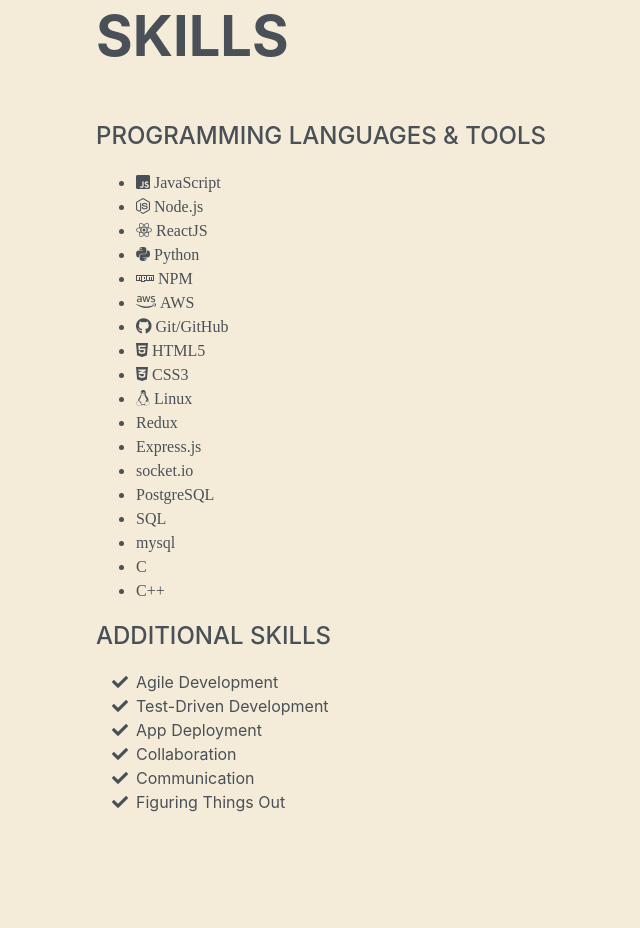
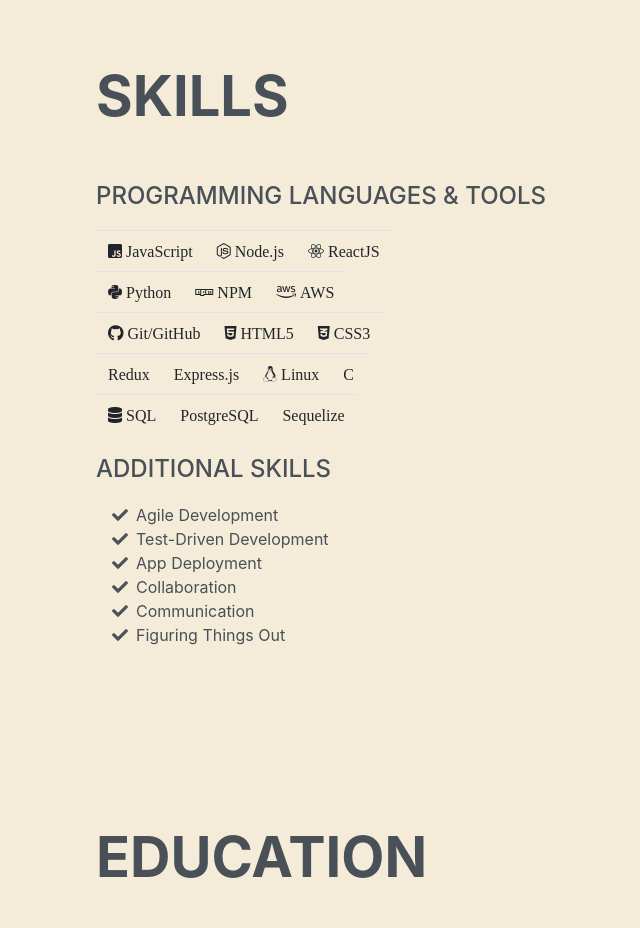
Before and after one commit to kennethkoch/kennykoch.com, a Gatsby site: page / in a window 1280 px wide. Shown: the part 1648-2576 px from the top of the page, without its empty margins (224-864 px from the left). Built offline with nearby package versions, Linux system fonts and the light colour scheme; Gatsby itself is replaced by a stand-in of ours; a web font is replaced by a local one.

Commit message:
changing layouts

```diff
--- a/src/pages/index.js
+++ b/src/pages/index.js
@@ -89,62 +89,41 @@
           <div className="subheading mb-3">
             Programming Languages &amp; Tools
           </div>
-          <ul>
-            <li>
-              <i className="fab fa-js-square"> JavaScript</i>
-            </li>
-            <li>
-              <i className="fab fa-node-js"> Node.js</i>
-            </li>
-            <li>
-              <i className="fab fa-react"> ReactJS</i>
-            </li>
-            <li>
-              <i className="fab fa-python"> Python</i>
-            </li>
-            <li>
-              <i className="fab fa-npm"> NPM </i>
-            </li>
-            <li>
-              <i className="fab fa-aws"> AWS</i>
-            </li>
-            <li>
-              <i className="fab fa-github"> Git/GitHub</i>
-            </li>
-            <li>
-              <i className="fab fa-html5"> HTML5</i>
-            </li>
-            <li>
-              <i className="fab fa-css3-alt"> CSS3</i>
-            </li>
-            <li>
-              <i className="fab fa-linux"> Linux</i>
-            </li>
-            <li>
-              <i className="fab"> Redux</i>
-            </li>
-            <li>
-              <i className="fab"> Express.js</i>
-            </li>
-            <li>
-              <i className="fab"> socket.io</i>
-            </li>
-            <li>
-              <i className="fab"> PostgreSQL</i>
-            </li>
-            <li>
-              <i className="fab"> SQL</i>
-            </li>
-            <li>
-              <i className="fab"> mysql</i>
-            </li>
-            <li>
-              <i className="fab"> C</i>
-            </li>
-            <li>
-              <i className="fab"> C++</i>
-            </li>
-          </ul>
+          <table className="table">
+            <tbody>
+              <tr>
+                <td className="fab fa-js-square"> JavaScript</td>
+                <td className="fab fa-node-js"> Node.js</td>
+                <td className="fab fa-react"> ReactJS</td>
+              </tr>
+
+              <tr>
+                <td className="fab fa-python"> Python</td>
+                <td className="fab fa-npm"> NPM </td>
+                <td className="fab fa-aws"> AWS</td>
+              </tr>
+              <tr>
+                <td className="fab fa-github"> Git/GitHub</td>
+                <td className="fab fa-html5"> HTML5</td>
+                <td className="fab fa-css3-alt"> CSS3</td>
+              </tr>
+              <tr>
+                <td className="fab"> Redux</td>
+                <td className="fab"> Express.js</td>
+                <td className="fab fa-linux"> Linux</td>
+                <td className="fab"> C</td>
+              </tr>
+              <tr>
+                <td className="fab"><i className="fas fa-database"></i> SQL</td>
+                <td className="fab"> PostgreSQL</td>
+                <td className="fab"> Sequelize</td>
+              </tr>
+              <tr>
+
+              </tr>
+            </tbody>
+          </table>
+
 
           <div className="subheading mb-3">Additional Skills</div>
           <ul className="fa-ul mb-0">
```
